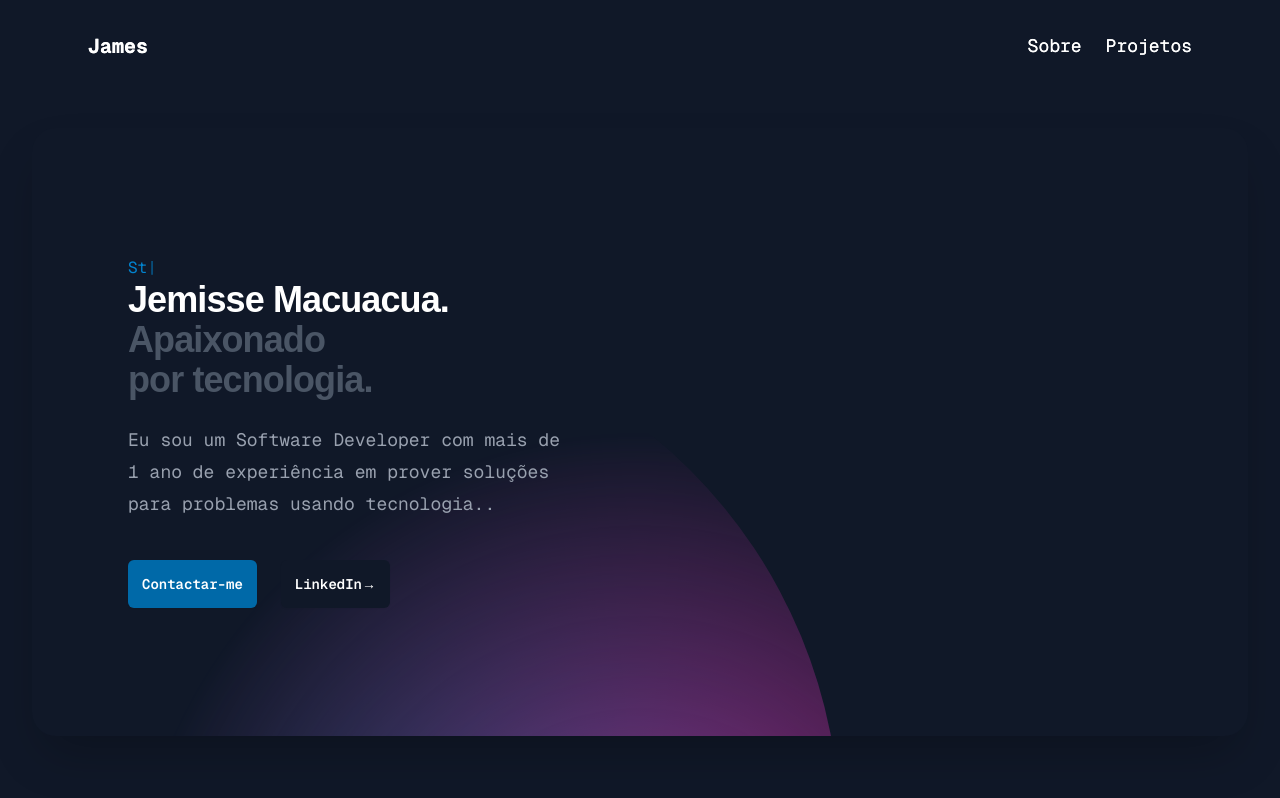
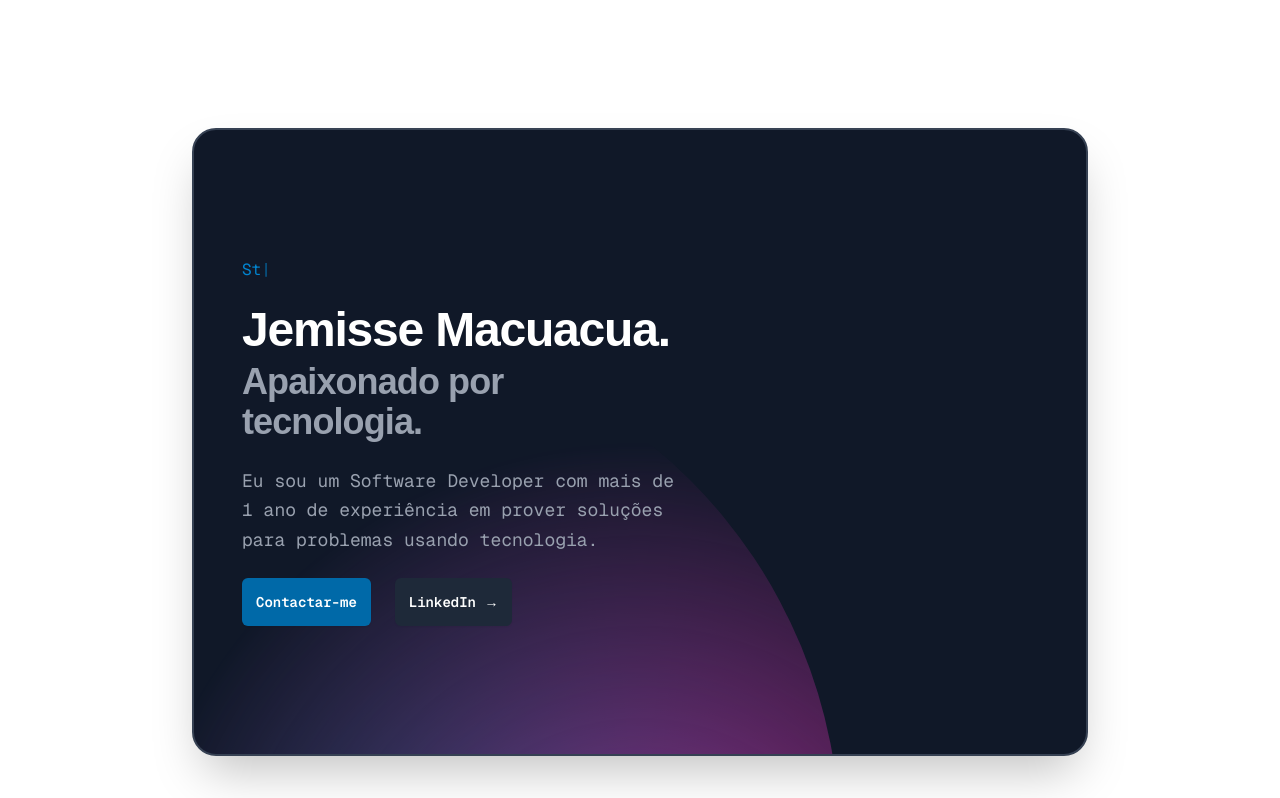
Before and after one commit to Jemissemacuacua/Portifolio-Nextjs, a Next.js app in the folder my-app/: page / in a window 1280 px wide. Shown: the top 798 px of the page. Built offline with nearby package versions, Linux system fonts and the light colour scheme.

Commit message:
Ajustar conteúdo e margens da seção CtaJemisse

```diff
--- a/my-app/app/sections/CtaJemisse.tsx
+++ b/my-app/app/sections/CtaJemisse.tsx
@@ -1,19 +1,14 @@
 "use client";
-
 import EfeitoEscrever from "./EfeitoEscrever";
 import NavbarCTA from "./NavBar";
 
 function JemisseCta() {
   return (
-
     <div className="bg-gray-900">
-
       <NavbarCTA/>
-
-
-      <div className="w-screen h-screen mx-auto max-w-7xl py-24 sm:px-6 sm:py-32 lg:px-8">
-        <div className="relative isolate overflow-hidden bg-gray-900 px-6 pt-16 shadow-2xl sm:rounded-3xl sm:px-16 md:pt-24 lg:flex lg:gap-x-20 lg:px-24 lg:pt-0">
-
+      <div className="relative isolate overflow-hidden bg-white px-3 py-20 sm:py-32 lg:overflow-visible lg:px-0">
+        <div className="mx-auto max-w-4xl">
+          <div className="relative isolate overflow-hidden bg-gray-900 px-6 py-16 shadow-2xl rounded-3xl sm:px-8 md:py-20 lg:flex lg:gap-x-20 lg:px-12 border-2 border-gray-700">
           <svg
             viewBox="0 0 1024 1024"
             aria-hidden="true"
@@ -27,42 +22,43 @@ function JemisseCta() {
               </radialGradient>
             </defs>
           </svg>
-          <div className="mx-auto max-w-md lg:mx-0 lg:flex-auto lg:py-32 lg:text-left">
-               <EfeitoEscrever />
-            <h2 className="text-4xl font-semibold tracking-tight text-balance text-white sm:text-4xl">
-              Jemisse Macuacua.
-            </h2>
-            <h2 className="text-4xl font-semibold tracking-tight text-balance text-gray-600 sm:text-4xl">
-              Apaixonado por tecnologia.
-            </h2>
-            <p className="mt-6 text-lg/8 text-pretty text-gray-400  font-mono">
-              Eu sou um Software Developer com mais de 1 ano de experiência em prover soluções para problemas usando tecnologia..
+
+          <div className="mx-auto max-w-md lg:mx-0 lg:flex-auto lg:py-12 lg:text-left space-y-6">
+            <EfeitoEscrever />
+
+            <div className="space-y-2">
+              <h2 className="text-4xl font-semibold tracking-tight text-white sm:text-5xl">
+                Jemisse Macuacua.
+              </h2>
+              <h2 className="text-3xl font-semibold tracking-tight text-gray-400 sm:text-4xl">
+                Apaixonado por tecnologia.
+              </h2>
+            </div>
+
+            <p className="text-lg leading-relaxed text-gray-400 font-mono">
+              Eu sou um Software Developer com mais de 1 ano de experiência em prover soluções para problemas usando tecnologia.
             </p>
-            <div className="mt-10 flex   gap-x-6 lg:justify-start font-mono">
+
+            <div className="flex gap-x-6 lg:justify-start font-mono">
               <a
                 href="mailto:macuacuajemisse@gmail.com"
-                className="rounded-md bg-sky-700 px-3.5 py-3.5 text-sm font-semibold text-white shadow-xs hover:bg-gray-100 focus-visible:outline-2 focus-visible:outline-offset-2 focus-visible:outline-white"
+                className="rounded-md bg-sky-700 px-3.5 py-3.5 text-sm font-semibold text-white shadow-xs hover:bg-sky-600 focus-visible:outline-2 focus-visible:outline-offset-2 focus-visible:outline-white transition-colors"
               >
-                {' '}
-                Contactar-me{' '}
+                Contactar-me
               </a>
-              <a href="https://www.linkedin.com/in/jemisse-macu%C3%A1cua-5999b62bb/" className="rounded-md bg-gray-900 px-3.5 py-3.5 text-sm font-semibold text-white shadow-xs hover:bg-gray-600 focus-visible:outline-2 focus-visible:outline-offset-2 focus-visible:outline-white">
-                LinkedIn
-                <span aria-hidden="true">→</span>
-
+              <a
+                href="https://www.linkedin.com/in/jemisse-macu%C3%A1cua-5999b62bb/"
+                className="rounded-md bg-gray-800 px-3.5 py-3.5 text-sm font-semibold text-white shadow-xs hover:bg-gray-600 focus-visible:outline-2 focus-visible:outline-offset-2 focus-visible:outline-white transition-colors"
+              >
+                LinkedIn <span aria-hidden="true">→</span>
               </a>
             </div>
           </div>
-          <br />
-          <br />
-          <br />
-
-
         </div>
       </div>
     </div>
-
-  )
+    </div>
+  );
 }
 
 export default JemisseCta;
```
